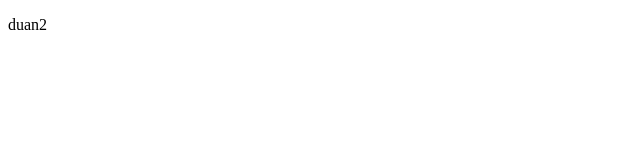
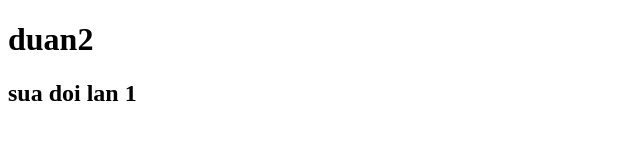
Before and after one commit to ghuyhocit/duan2, a plain HTML site: page index.html in a window 1280 px wide. Shown: the whole page, without its empty margins (0-640 px from the left). Drawn offline with Linux system fonts and the light colour scheme.

Commit message:
sua doi lan 1

```diff
--- a/index.html
+++ b/index.html
@@ -6,6 +6,7 @@
     <title>Duan2</title>
   </head>
   <body>
-    <p>duan2</p>
+    <h1>duan2</h1>
+    <h2>sua doi lan 1</h2>
   </body>
 </html>
```
